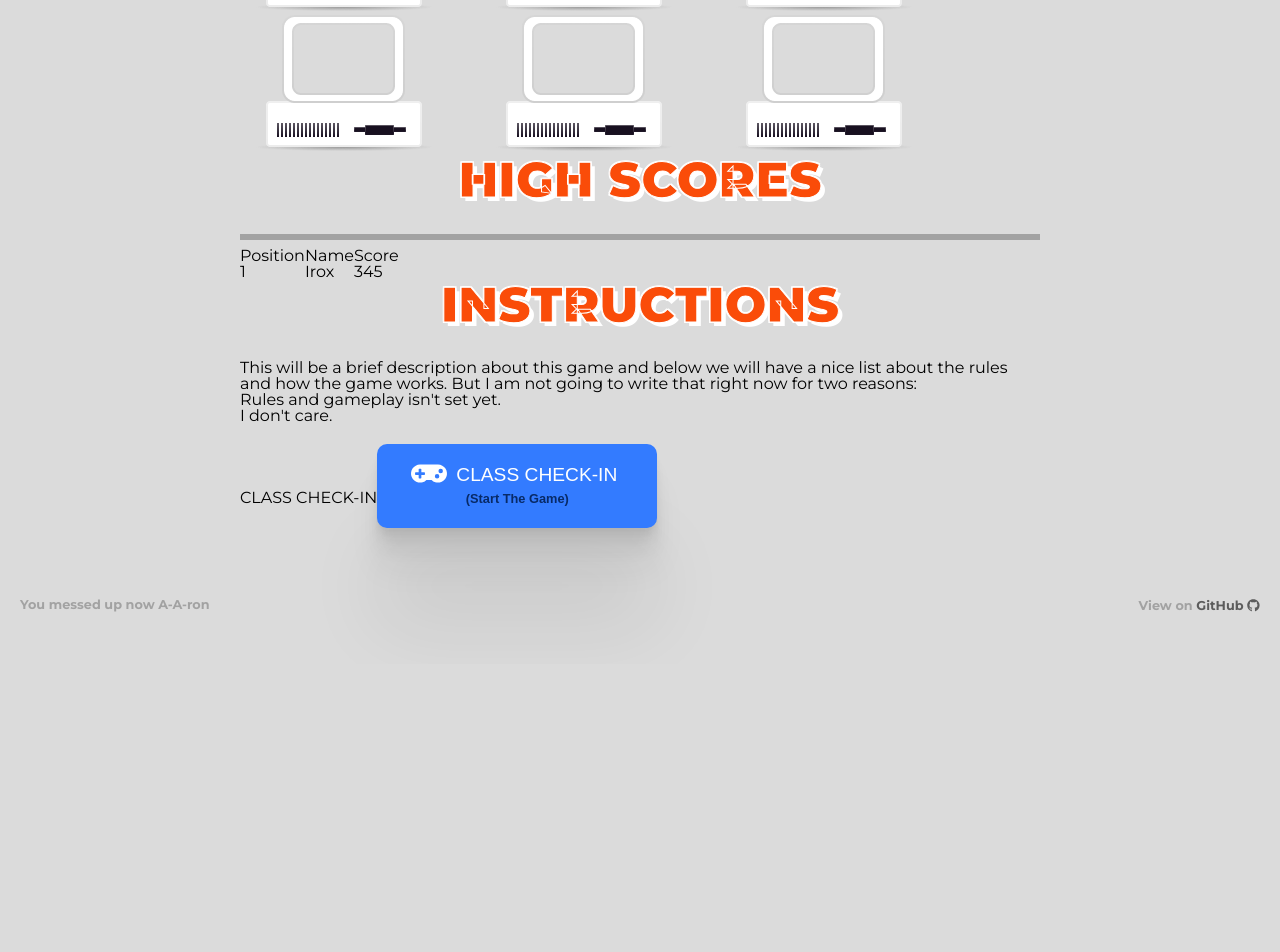
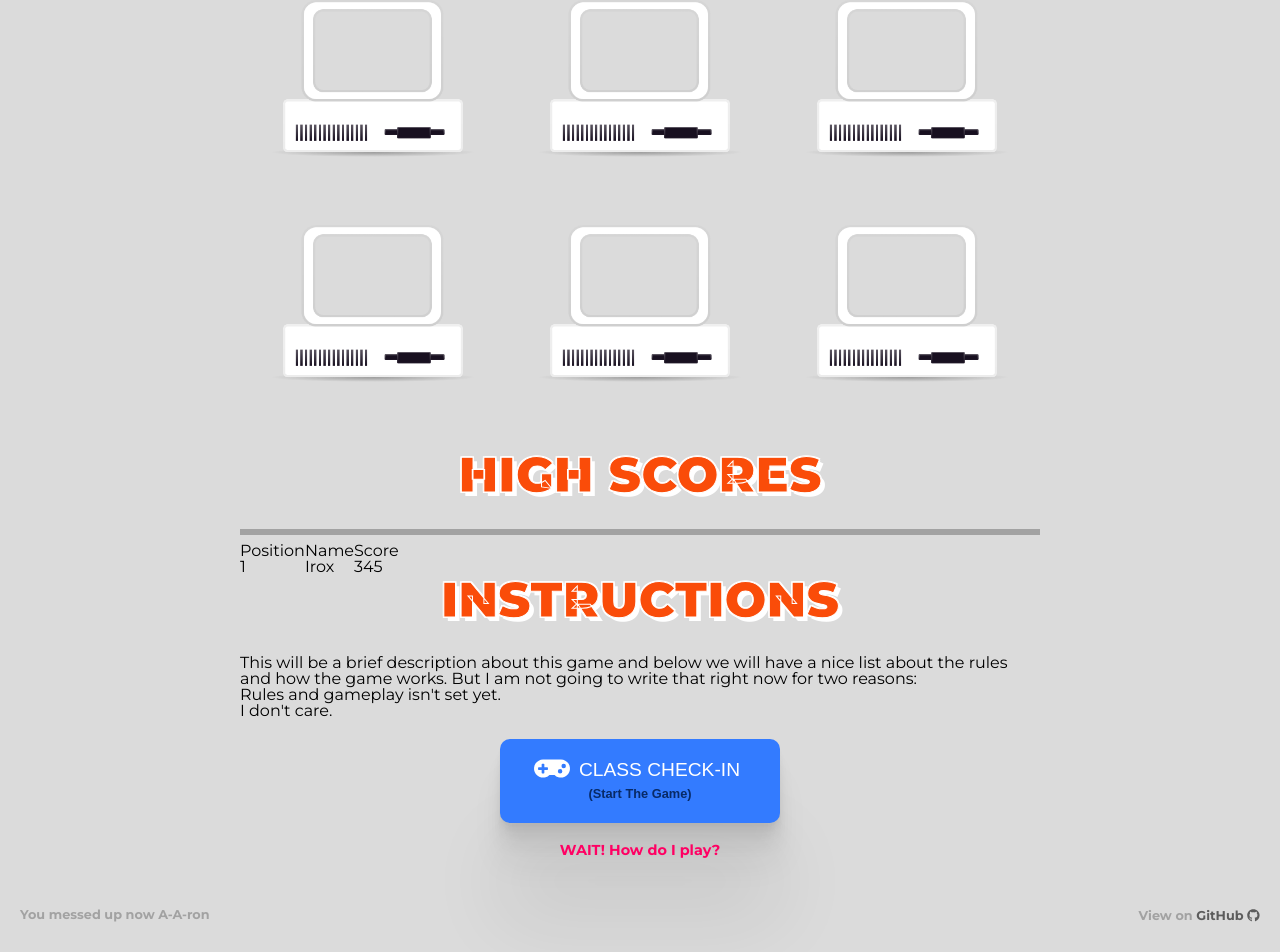
Before and after one commit to jmalm79/hack-a-mole, a React (Create React App) app in the folder client/: page / in a window 1280 px wide. Shown: the part 941-1893 px from the top of the page. Before the commit the page ends 1605 px from the top, so only its background shows below. Built offline with nearby package versions, Linux system fonts and the light colour scheme.

Commit message:
Button tweaks, added gage and gary heads

```diff
--- a/client/src/App.css
+++ b/client/src/App.css
@@ -70,6 +70,7 @@ a.logo span {
 	font-size: .6rem;
 	color: var(--footer-text);
 	text-transform: uppercase;
+	font-weight: 700;
 }
 /*
 //////layout
@@ -149,33 +150,59 @@ span.timer {
 	text-transform: uppercase;
 	color: white;
 	background-color: var(--blue);
+	cursor: pointer;
 	border: none;
 	border-radius: 10px;
+	transition: all .2s ease-in-out;
 	box-shadow: 0 2.8px 2.2px rgba(0, 0, 0, 0.02), 0 6.7px 5.3px rgba(0, 0, 0, 0.028),
 		0 12.5px 10px rgba(0, 0, 0, 0.035), 0 22.3px 17.9px rgba(0, 0, 0, 0.042), 0 41.8px 33.4px rgba(0, 0, 0, 0.05),
 		0 100px 80px rgba(0, 0, 0, 0.07);
-}
-.start svg {
-	margin-right: 15px;
-	transform: scale(1.5);
 }
 .start span {
 	color: var(--dark-blue);
 	text-transform: capitalize;
 	font-size: .8rem;
 	font-weight: 900;
+	transition: color .2s ease-in-out;
 }
-
+p[role=button] {
+	text-align: center;
+}
+.start:hover {
+	background-color: var(--dark-blue);
+}
+.start:hover span {
+	color: white;
+}
+.start svg {
+	margin-right: 15px;
+	transform: scale(1.5);
+}
+.wait {
+	text-decoration: none;
+	color: var(--pink);
+	font-size: .9rem;
+	font-weight: 700;
+	display: block;
+	text-align: center;
+}
 /*
 //////computers
 */
 .grid {
 	display: flex;
+	padding-top: 40px;
 	flex-wrap: wrap;
+	justify-content: space-around;
 }
 .grid .box {
 	flex-basis: 30%;
 	width: 30%;
+	margin-bottom: 5vw;
+}
+.grid .computer {
+	width: 100%;
+	height: auto;
 }
 /*
 //////Footer
--- a/client/src/components/CheckIn/index.js
+++ b/client/src/components/CheckIn/index.js
@@ -1,16 +1,20 @@
-import React from "react";
-import "./style.css";
-import StartBtn from "../StartBtn";
+import React from 'react';
+import './style.css';
+import StartBtn from '../StartBtn';
 
 // The ...props means, spread all of the passed props onto this element
 // That way we don't have to define them all individually
 function CheckIn(props) {
-  return (
-    <span {...props} role="button" tabIndex="0">
-      CLASS CHECK-IN
-      <StartBtn />
-    </span>
-  );
+	return (
+		<p {...props} role="button" tabIndex="0">
+			<StartBtn />
+			<br />
+			{/* TODO:We need to get this route in order */}
+			<a href="#" className="wait">
+				WAIT! How do I play?
+			</a>
+		</p>
+	);
 }
 
 export default CheckIn;
--- a/client/src/components/Computer/index.js
+++ b/client/src/components/Computer/index.js
@@ -1,6 +1,6 @@
 import React from 'react';
 import './style.css';
-import ComputerImage from './../../images/computer.png';
+import ComputerImage from './../../images/computer2x.png';
 
 function Computer(props) {
 	return (
@@ -10,7 +10,11 @@ function Computer(props) {
 					{/* this will be an empty div that will be the backdrop. This will be black, pink or yellow. */}
 				</div>
 				{props.children}
-				<img src={ComputerImage} alt="Computer which is the foreground of the play square." />
+				<img
+					className="computer"
+					src={ComputerImage}
+					alt="Computer which is the foreground of the play square."
+				/>
 			</div>
 		</div>
 	);
--- a/client/src/components/Mole1/index.js
+++ b/client/src/components/Mole1/index.js
@@ -1,12 +1,13 @@
-import React from "react";
-import "./style.css";
+import React from 'react';
+import './style.css';
+import GaryHead from '../../images/garyHead.png';
 
 function Mole1(props) {
-    return(
-        <div className="mole1" id={props.id} onClick={props.handleClick1}>
-
-        </div>
-    )
+	return (
+		<div className="mole1" id={props.id} onClick={props.handleClick1}>
+			<img src={GaryHead} alt="Silly head of Gary, our instructor" />
+		</div>
+	);
 }
 
 export default Mole1;
--- a/client/src/components/Mole2/index.js
+++ b/client/src/components/Mole2/index.js
@@ -1,12 +1,13 @@
-import React from "react";
-import "./style.css";
+import React from 'react';
+import './style.css';
+import GageHead from './../../images/gageHead.png';
 
 function Mole1(props) {
-    return(
-        <div className="mole2" id={props.id} onClick={props.handleClick2}>
-
-        </div>
-    )
+	return (
+		<div className="mole2" id={props.id} onClick={props.handleClick2}>
+			<img src={GageHead} alt="Silly head of our TA, hit him and lose points" />
+		</div>
+	);
 }
 
 export default Mole1;
--- a/client/src/components/layout/Header/index.js
+++ b/client/src/components/layout/Header/index.js
@@ -10,8 +10,8 @@ function Header() {
 		<>
 		<header>
 			<a href="#" className="logo">
-				<img src={Logo} alt="This is heckles. Hes tired of your sh*t" />
-				<span>This is Heckles; he's tired of your shit.</span>
+				<img src={Logo} alt="This is heckles the mascot; He's tired of your crap." />
+				<span>This is Heckles; he's tired of your crap.</span>
 			</a>
 			<nav>
 				<ul className="nav">
```
Also changed, not shown: client/src/components/GameGrid/index.js (+22 -12 lines), client/src/images/gageHead.png (added), client/src/images/garyHead.png (added).
